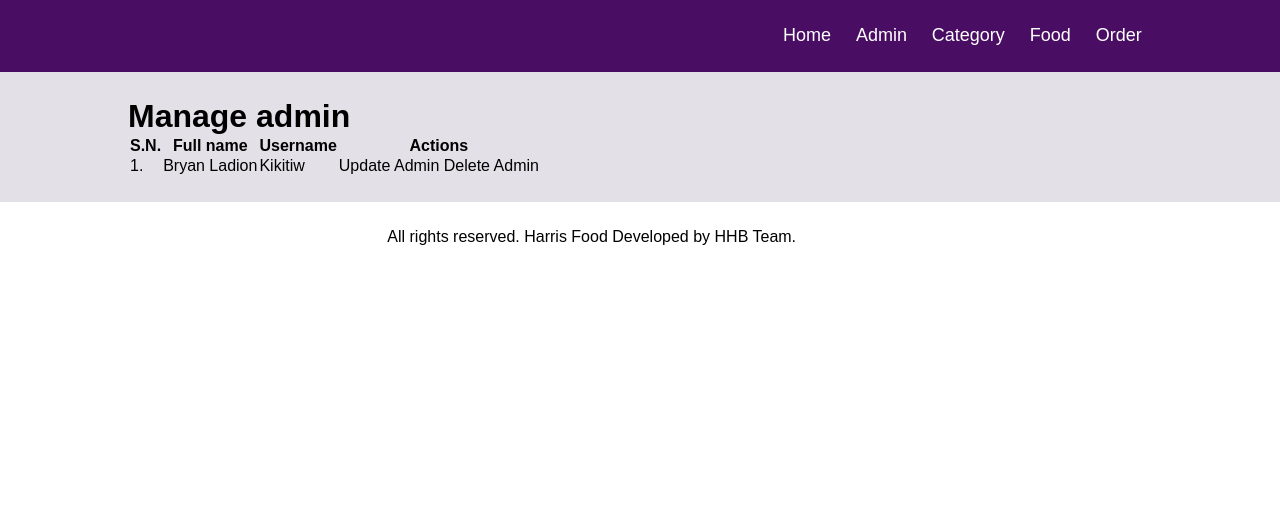
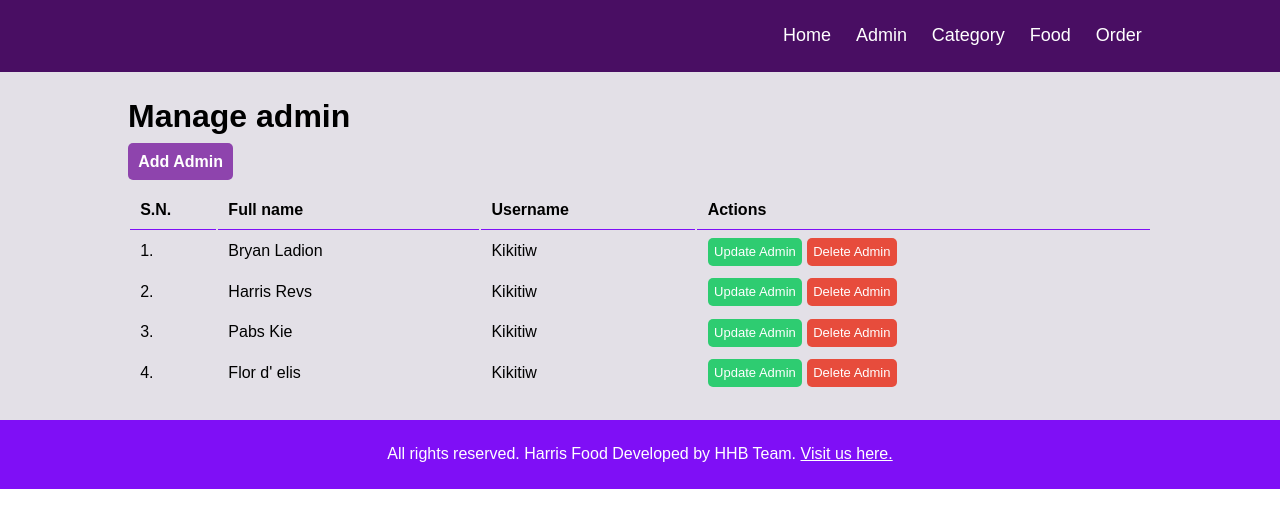
Before and after one commit to camelCasePh/food-order-website, a PHP site: page /admin/manage-admin.php in a window 1280 px wide. Shown: the top 528 px of the page. Run offline with PHP 8.4, Linux system fonts and the light colour scheme.

Commit message:
adding add-admin.php

```diff
--- /dev/null
+++ b/admin/add-admin.php
@@ -0,0 +1,3 @@
+<?php include('partials/menu.php')?>
+
+<?php include('partials/footer.php')?>
--- a/admin/manage-admin.php
+++ b/admin/manage-admin.php
@@ -4,7 +4,12 @@
         <div class="main-content">
             <div class="wrapper">
                     <h1>Manage admin</h1>
-                    <table>
+                    <!-- Button to add Admin-->
+                        <br>
+                       <a href="add-admin.php" class="btn-primary">Add Admin</a>
+
+                       <br> <br>
+                    <table class="tbl-full">
                         <tr>
                             <th>S.N.</th>
                             <th>Full name</th>
@@ -16,8 +21,36 @@
                             <td>Bryan Ladion</td>
                             <td>Kikitiw</td>
                             <td>
-                                Update Admin
-                                Delete Admin
+                            <a href="#" class="btn-secondary">Update Admin</a>
+                            <a href="#" class="btn-danger">Delete Admin</a>
+
+                            </td>
+                        </tr>
+                        <tr>
+                            <td>2.</td>
+                            <td>Harris Revs</td>
+                            <td>Kikitiw</td>
+                            <td>
+                            <a href="#" class="btn-secondary">Update Admin</a>
+                            <a href="#" class="btn-danger">Delete Admin</a>
+                            </td>
+                        </tr>
+                        <tr>
+                            <td>3.</td>
+                            <td>Pabs Kie</td>
+                            <td>Kikitiw</td>
+                            <td>
+                            <a href="#" class="btn-secondary">Update Admin</a>
+                            <a href="#" class="btn-danger">Delete Admin</a>
+                            </td>
+                        </tr>
+                        <tr>
+                            <td>4.</td>
+                            <td>Flor d' elis</td>
+                            <td>Kikitiw</td>
+                            <td>
+                            <a href="#" class="btn-secondary">Update Admin</a>
+                            <a href="#" class="btn-danger">Delete Admin</a>
                             </td>
                         </tr>
                     </table>
--- a/css/admin.css
+++ b/css/admin.css
@@ -47,8 +47,70 @@ ul li a:hover{
     padding: 3%;
     float: left;
 }
-/*css for manage-admin*/s
+/*css for manage-admin*/
+.tbl-full{
+    width: 100%;
 
+}
+table tr th{
+    border-bottom: 1px solid #7F0FF6 ;
+    padding: 1%;
+    text-align: left;
+}
+table tr td{
+    padding: 1%;
+}
+.btn-primary{
+    padding: 1%;
+    color: white;
+    background-color:#8e44ad;
+    text-decoration: none;
+    border-radius: 5px;
+    font-weight: bold;
+
+
+}
+.btn-primary:hover{
+    background-color: #490E63;
+    border-radius: 5px;
+    font-weight: bold;
+
+}
+.btn-secondary{
+    padding: 1.5%;
+    color: white;
+    background-color:#2ecc71;
+    text-decoration: none;
+    border-radius: 5px;
+    font-size: small;
+
+
+
+}
+.btn-secondary:hover{
+    background-color: #27ae60;
+    border-radius: 5px;
+
+
+}
+
+.btn-danger{
+    padding: 1.5%;
+    color: white;
+    background-color:#e74c3c;
+    text-decoration: none;
+    border-radius: 5px;
+    font-size: small;
+
+
+
+}
+.btn-danger:hover{
+    background-color: #c0392b;
+    border-radius: 5px;
+
+
+}
 /*css for footer*/
 .footer{
     background-color: #7F0FF6;
```
Also changed, not shown: admin/manage-order.php (+46 -0 lines).
